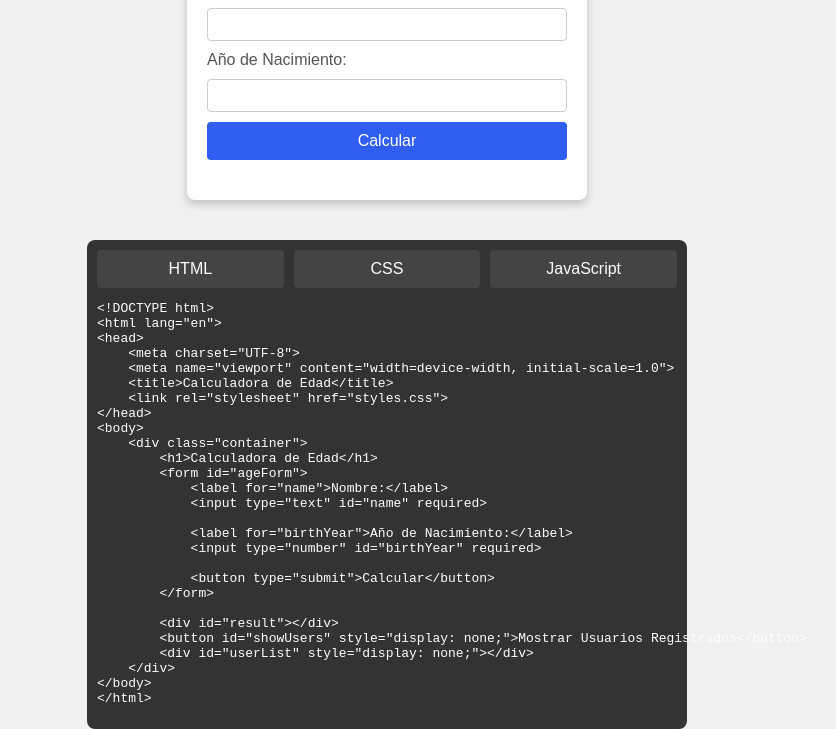
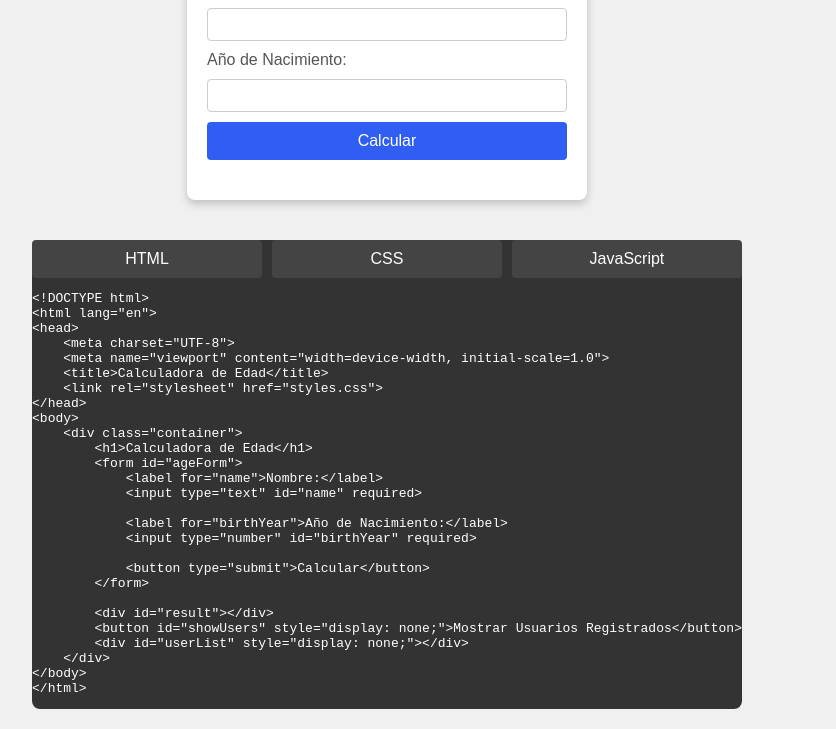
Before and after one commit to nicolascorbella/entrega1jscorbella, a plain HTML site: page index.html in a window 1280 px wide. Shown: the part 100-829 px from the top of the page, without its empty margins (253-1089 px from the left). Drawn offline with Linux system fonts and the light colour scheme.

Commit message:
Update styles.css

```diff
--- a/styles.css
+++ b/styles.css
@@ -67,8 +67,7 @@ button:hover {
 .code-container {
     background-color: #333;
     color: #fff;
-    padding: 10px;
-    max-width: 600px;
+    padding: 10px
     width: 100%;
     border-radius: 8px;
     margin-top: 20px;
```
